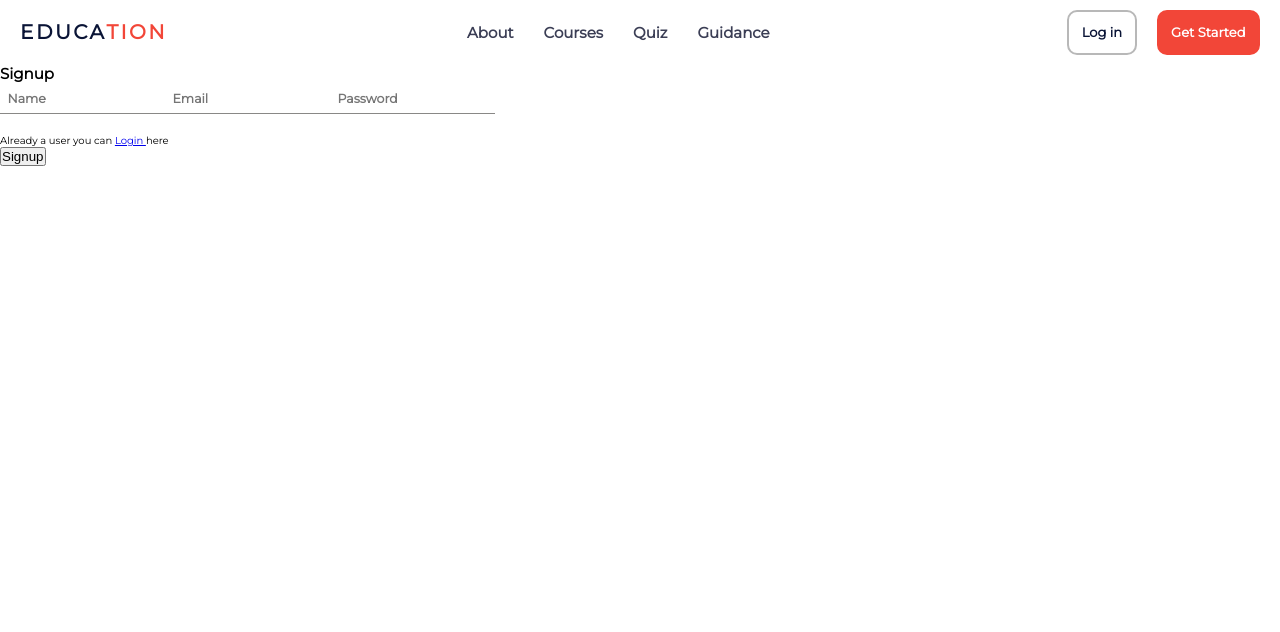
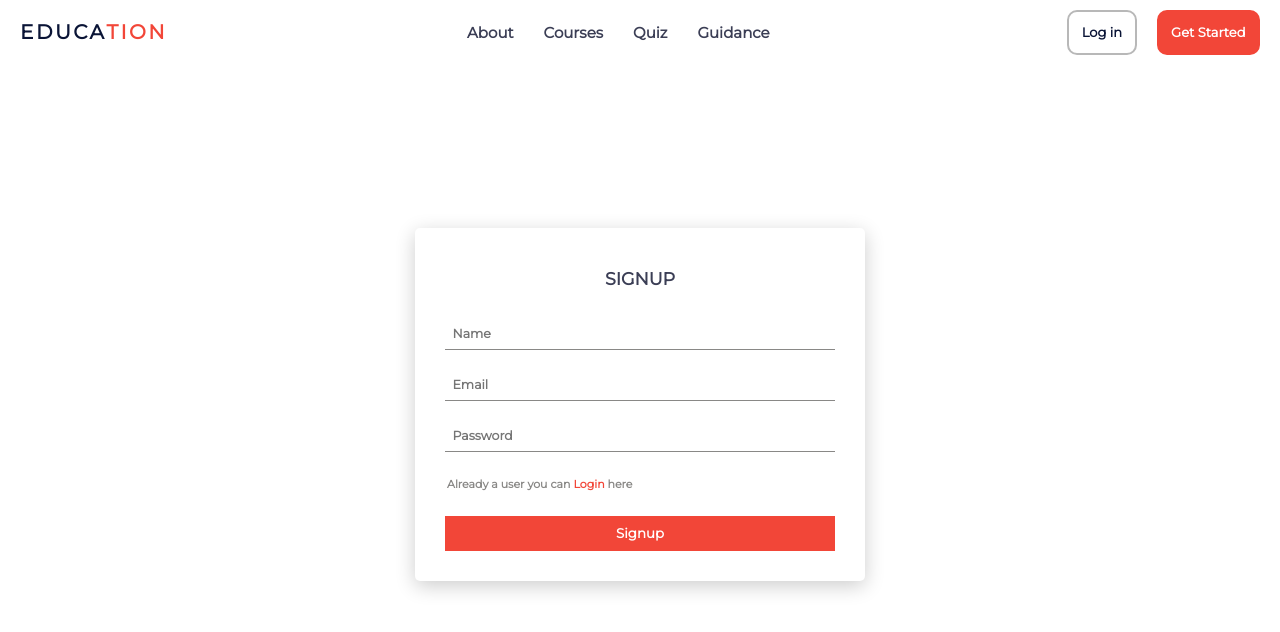
Before and after one commit to Akshima-Ghai/OneEducationalWebsiteForAll, a React (Create React App) app: page /signup in a window 1280 px wide. Shown: the top 632 px of the page. Built offline with nearby package versions, Linux system fonts and the light colour scheme.

Commit message:
Added Styles

```diff
--- a/src/pages/Auth/Signup/Signup.css
+++ b/src/pages/Auth/Signup/Signup.css
@@ -0,0 +1,67 @@
+.signup__container {
+    min-height: 85vh;
+    display: flex;
+    justify-content: center;
+    align-items: center;
+}
+
+.signup__form {
+    width: 45rem;
+    padding: 3rem;
+    display: flex;
+    flex-direction: column;
+    justify-content: center;
+    border-radius: 5px;
+    background-color: var(--light-primary-white);
+    box-shadow: 0 .5rem 2rem rgba(0, 0, 0, 0.2);
+}
+
+.signup__form--button {
+    background-color: #f24638;
+    color: white;
+    padding: 0.75rem;
+    margin-top: 2rem;
+    font-weight: bold;
+    border: none;
+    outline: none;
+    font-family: inherit;
+    cursor: pointer;
+    border: 2px solid #f24638;
+    transition: all 0.4s;
+}
+
+.signup__form--button:hover {
+    background-color: white;
+    color: #f24638;
+}
+
+.signup__form--p {
+    font-size: 1.1rem;
+    margin: 0.5rem 1rem;
+    margin-left: 2px;
+    font-weight: bold;
+    color: var(--light-primary-grey);
+}
+
+.signup__form--p a{
+    color:#f24638;
+    text-decoration: none;
+}
+
+.signup__heading--container{
+    padding: 1rem 0 3rem 0;
+    display: flex;
+    justify-content: center;
+}
+
+.signup__heading--container h1{
+    text-transform: uppercase;
+    font-size: 1.75rem;
+    color: #3b3e55;
+}
+
+@media (max-width: 345px) {
+    .signup__form {
+      width: 40rem;
+    }
+}
```
